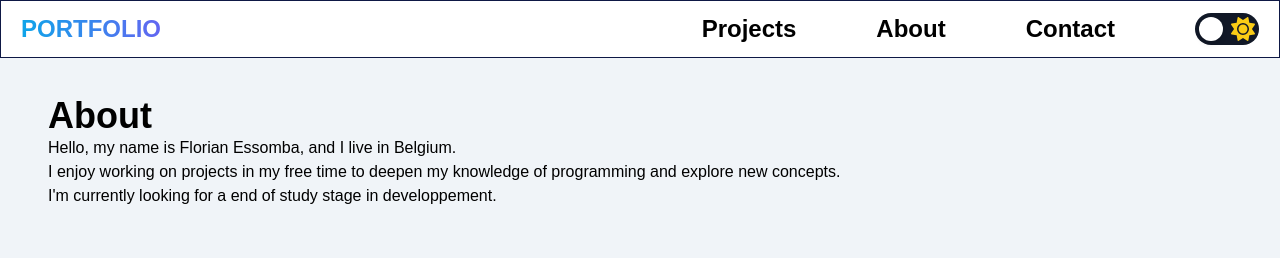
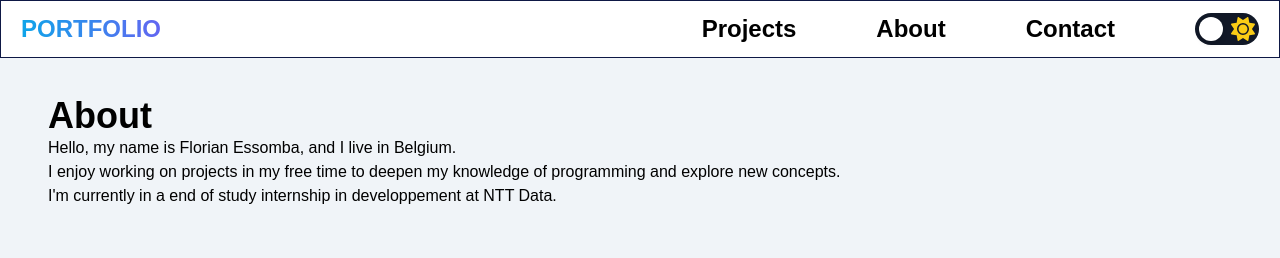
Before and after one commit to KBluelvl/Portfolio, a Next.js app in the folder project/: page /about in a window 1280 px wide. Shown: the top 258 px of the page. Built offline with nearby package versions, Linux system fonts and the light colour scheme.

Commit message:
change about

```diff
--- a/project/src/app/about/page.tsx
+++ b/project/src/app/about/page.tsx
@@ -1,12 +1,12 @@
 export default function AboutPage() {
     return (<>
-        <h1 className="text-4xl font-bold">About</h1>
+        <h1 className="oui text-4xl font-bold">About</h1>
         <p>
             Hello, my name is Florian Essomba, and I live in Belgium.
             <br />
             I enjoy working on projects in my free time to deepen my knowledge of programming and explore new concepts.
             <br />
-            I&apos;m currently looking for a end of study stage in developpement.
+            I&apos;m currently in a end of study internship in developpement at NTT Data.
         </p>
     </>)
 }
--- a/project/src/components/ThemeToggle.tsx
+++ b/project/src/components/ThemeToggle.tsx
@@ -41,7 +41,7 @@ export default function RootLayout() {
   return (
     <div className="themeToggle relative w-16 h-8 flex items-center cursor-pointer rounded-full p-1" onClick={toggleTheme}>
         <FontAwesomeIcon icon={faMoon} className="themeToggle rounded-full" />
-        <div className="absolute bg-white w-6 h-6 rounded-full shadow-md transition-transform duration-300" style={darkMode ? {left:"36px"}:{}}></div>
+        <div className="absolute bg-white w-6 h-6 rounded-full shadow-md transition-transform duration-300 z-10" style={{ transform: darkMode ? "translateX(30px)" : "translateX(0)" }}></div>
         <FontAwesomeIcon icon={faSun} className="themeToggle rounded-full text-yellow-400 absolute right-1" style={darkMode ? {zIndex: "-10"}:{}}/>
     </div>
   );
```
